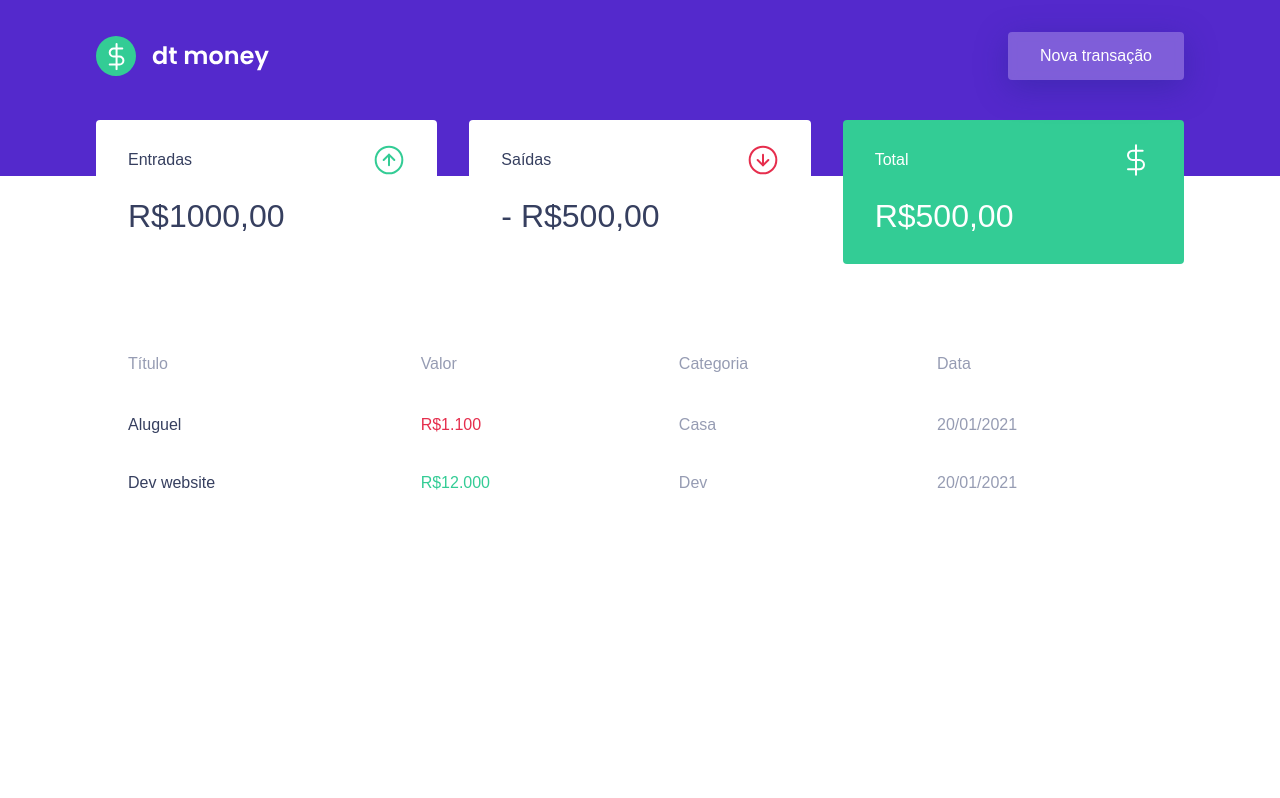
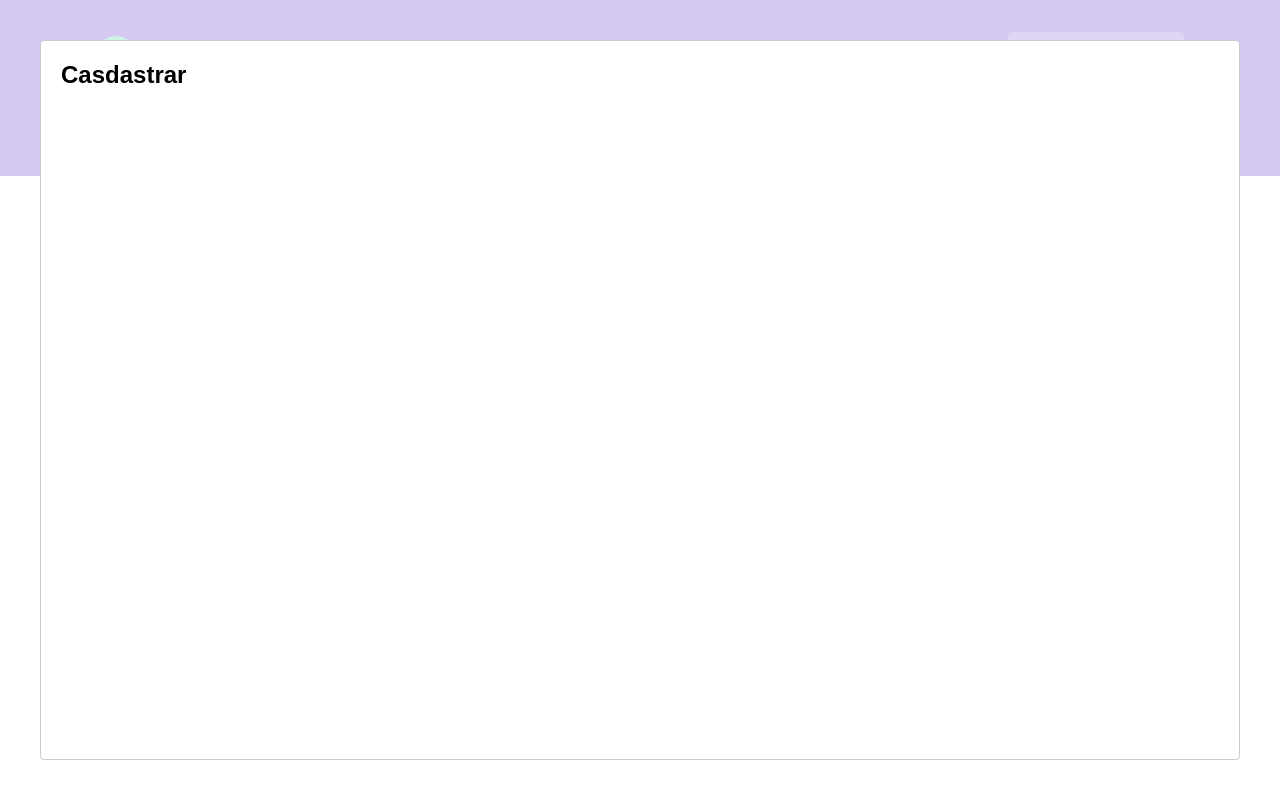
Before and after one commit to nicolasteofilo/ignite-reactjs, a React (Create React App) app in the folder dt-money/: page / in a window 1280 px wide. Both pictures are taken after a click on the button "Nova transação". Built offline with nearby package versions, Linux system fonts and the light colour scheme; no server answers; what miragejs would draw is missing.

Commit message:
fix: Configurando modal de criação

```diff
--- a/dt-money/package.json
+++ b/dt-money/package.json
@@ -10,10 +10,13 @@
     "@types/node": "^12.0.0",
     "@types/react": "^17.0.0",
     "@types/react-dom": "^17.0.0",
+    "@types/react-modal": "^3.13.1",
     "@types/styled-components": "^5.1.15",
+    "axios": "^0.24.0",
     "miragejs": "^0.1.42",
     "react": "^17.0.2",
     "react-dom": "^17.0.2",
+    "react-modal": "^3.14.4",
     "react-scripts": "4.0.3",
     "styled-components": "^5.3.3",
     "typescript": "^4.1.2",
--- a/dt-money/src/App.tsx
+++ b/dt-money/src/App.tsx
@@ -1,12 +1,35 @@
-import { Dashboard } from './components/Dashboard'
+import React, { useState } from "react";
+import Modal from "react-modal";
+import { Dashboard } from "./components/Dashboard";
 import { Header } from "./components/Header";
+
 import { GlobalStyle } from "./styles/global";
 
+Modal.setAppElement("#root");
+
 export function App() {
+    const [isNewTransactionModalOpen, setIsNewTransactionModalOpen] =
+        useState(false);
+
+    function handleOpenNewTransactionsModal() {
+        setIsNewTransactionModalOpen(true);
+    }
+
+    function handleCloseNewTransactionsModal() {
+        setIsNewTransactionModalOpen(false);
+    }
+
     return (
         <>
-      <Header />
+            <Header onOpenNewTransactionModal={handleOpenNewTransactionsModal} />
             <Dashboard />
+
+            <Modal
+                isOpen={isNewTransactionModalOpen}
+                onRequestClose={handleCloseNewTransactionsModal}
+            >
+                <h2>Casdastrar</h2>
+            </Modal>
             <GlobalStyle />
         </>
     );
--- a/dt-money/src/components/Header/index.tsx
+++ b/dt-money/src/components/Header/index.tsx
@@ -1,14 +1,20 @@
-import React from "react";
-
+import { useState } from "react";
+import Modal from "react-modal";
 import logoImg from "../../assets/images/logo.svg";
 import { Container, Content } from "./style";
 
-export function Header() {
+interface HeaderProps {
+    onOpenNewTransactionModal: () => void;
+}
+
+export function Header({ onOpenNewTransactionModal }: HeaderProps) {
     return (
         <Container>
             <Content>
                 <img src={logoImg} alt="dt money" />
-        <button type="button">Nova transação</button>
+                <button type="button" onClick={onOpenNewTransactionModal}>
+                    Nova transação
+                </button>
             </Content>
         </Container>
     );
--- a/dt-money/src/components/TransactionsTable/index.tsx
+++ b/dt-money/src/components/TransactionsTable/index.tsx
@@ -1,12 +1,11 @@
 import React, { useEffect } from "react";
+import { api } from "../../services/api";
 
 import { Container } from "./styles";
 
 export const TransactionsTable: React.FC = () => {
     useEffect(() => {
-    fetch('http://localhost:3000/api/transactions')
-      .then(response => response.json())
-      .then(data => console.log(data))
+        api.get("transactions").then((response) => console.log(response.data));
     }, []);
 
     return (
@@ -24,13 +23,13 @@
                 <tbody>
                     <tr>
                         <td>Aluguel</td>
-            <td className="withdraw" >R$1.100</td>
+                        <td className="withdraw">R$1.100</td>
                         <td>Casa</td>
                         <td>20/01/2021</td>
                     </tr>
                     <tr>
                         <td>Dev website</td>
-            <td className="deposit" >R$12.000</td>
+                        <td className="deposit">R$12.000</td>
                         <td>Dev</td>
                         <td>20/01/2021</td>
                     </tr>
--- /dev/null
+++ b/dt-money/src/services/api.ts
@@ -0,0 +1,5 @@
+import axios from 'axios';
+
+export const api = axios.create({
+    baseURL: 'http://localhost:3000/api',
+});
```
Also changed, not shown: 2 other files (tests, documents, lock files or other folders). Lines whose indentation alone changed are shown as unchanged.
